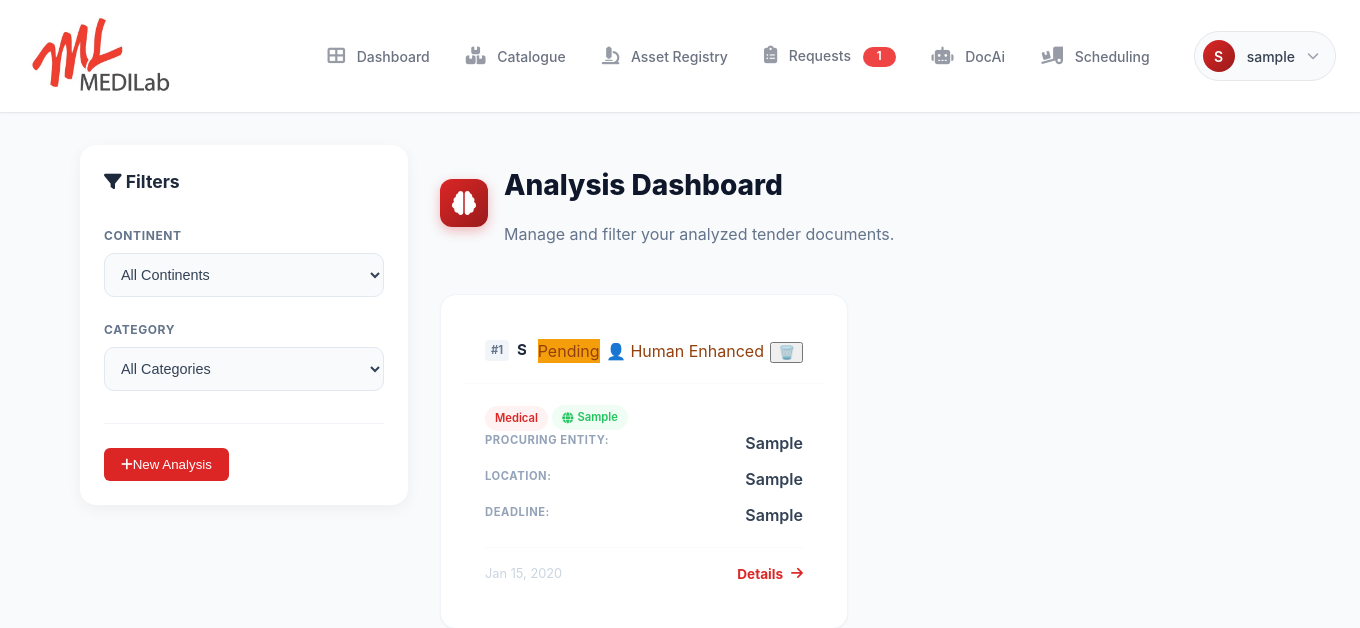
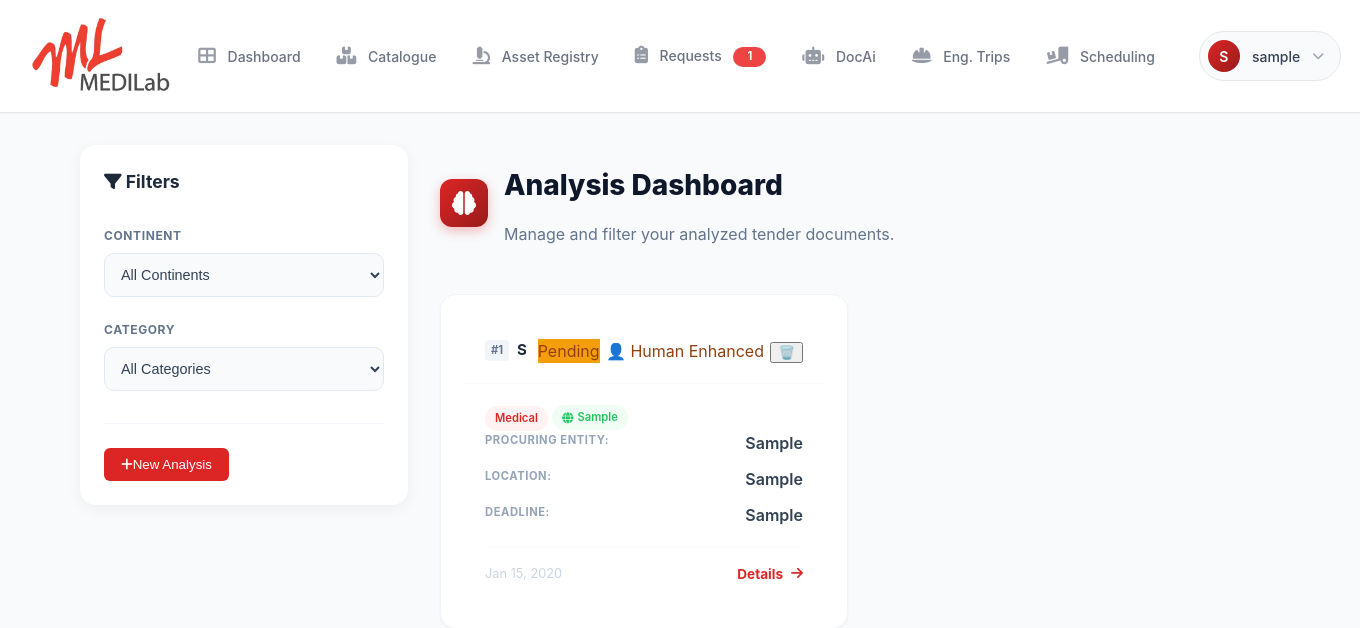
Before and after one commit to RawadZaidan/engineeringReports, a Django app: page /docai/ in a window 1360 px wide. Shown: the top 628 px of the page. Run offline with Django 5.2, Linux system fonts and the light colour scheme; a user stored in the database is signed in; tables that the repository leaves empty hold one stand-in row (values such as "Sample post").

Commit message:
added engineering navigation

```diff
--- a/templates/base.html
+++ b/templates/base.html
@@ -61,6 +61,9 @@
                 {% if user.is_superuser %}
                 <a href="{% url 'docai:home' %}" class="nav-link"><i class="fas fa-robot nav-icon"></i> DocAi</a>
                 {% endif %}
+                {% if user.is_staff %}
+                <a href="{% url 'engineer_scheduling' %}" class="nav-link"><i class="fas fa-hard-hat nav-icon"></i> Eng. Trips</a>
+                {% endif %}
                 {% endif %}
                 <a href="{% url 'driver_scheduling' %}" class="nav-link">
                     <i class="fas fa-truck-loading nav-icon"></i> {% if is_driver %}Logistics{% else %}Scheduling{% endif %}
@@ -123,6 +126,12 @@
         <a href="{% url 'docai:home' %}" class="bottom-nav-link {% if 'docai' in request.path %}active{% endif %}">
             <i class="fas fa-robot bottom-nav-icon"></i>
             <span class="bottom-nav-label">DocAi</span>
+        </a>
+        {% endif %}
+        {% if user.is_staff %}
+        <a href="{% url 'engineer_scheduling' %}" class="bottom-nav-link {% if 'engineering' in request.path %}active{% endif %}">
+            <i class="fas fa-hard-hat bottom-nav-icon"></i>
+            <span class="bottom-nav-label">Eng. Trips</span>
         </a>
         {% endif %}
         {% endif %}
```
